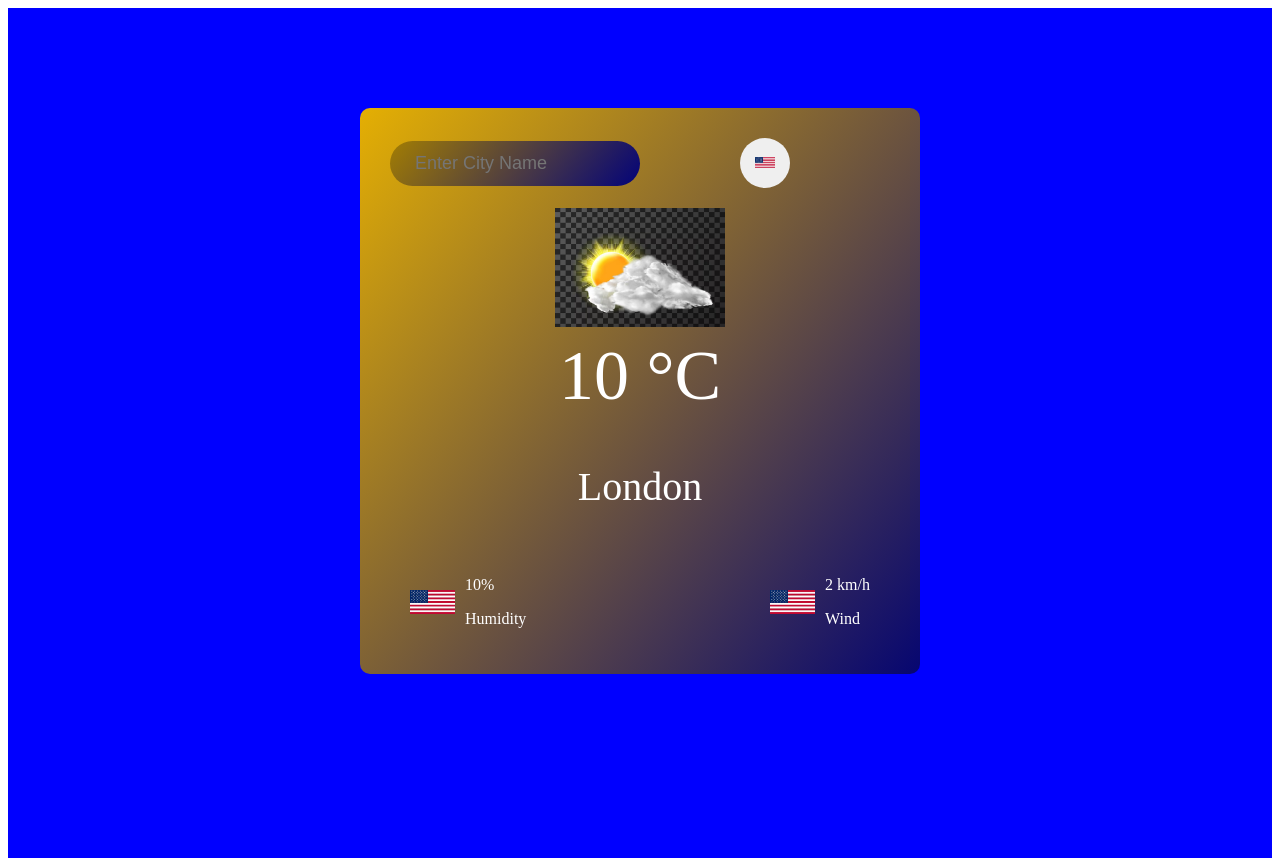
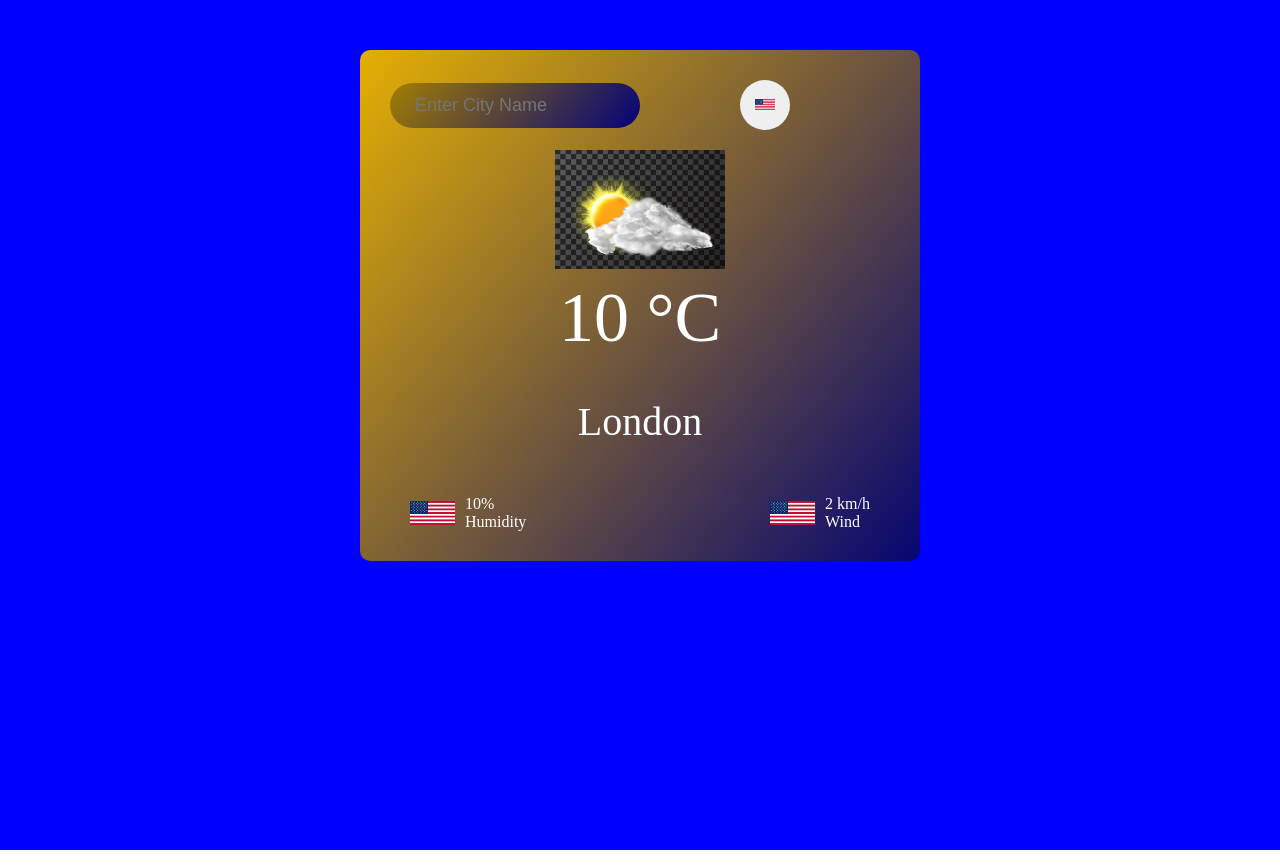
Before and after one commit to Yusufdavid411/Weather-App, a React (Vite) app: page / in a window 1280 px wide. Built offline with nearby package versions, Linux system fonts and the light colour scheme.

Commit message:
tuesday 1 jan 2024

```diff
--- a/src/style.css
+++ b/src/style.css
@@ -1,3 +1,7 @@
+* {
+    padding: 0;
+    margin: 0;
+}
 .container {
     width: 100%;
     height: 100vh;
@@ -10,7 +14,7 @@
     max-width: 500px;
     padding: 30px;
     border-radius: 10px;
-    margin: 50px auto;
+    margin: 0px auto;
     text-align: center;
     color: white;
     background: linear-gradient(130deg, rgb(228, 175, 3),rgb(6, 6, 113));
```
